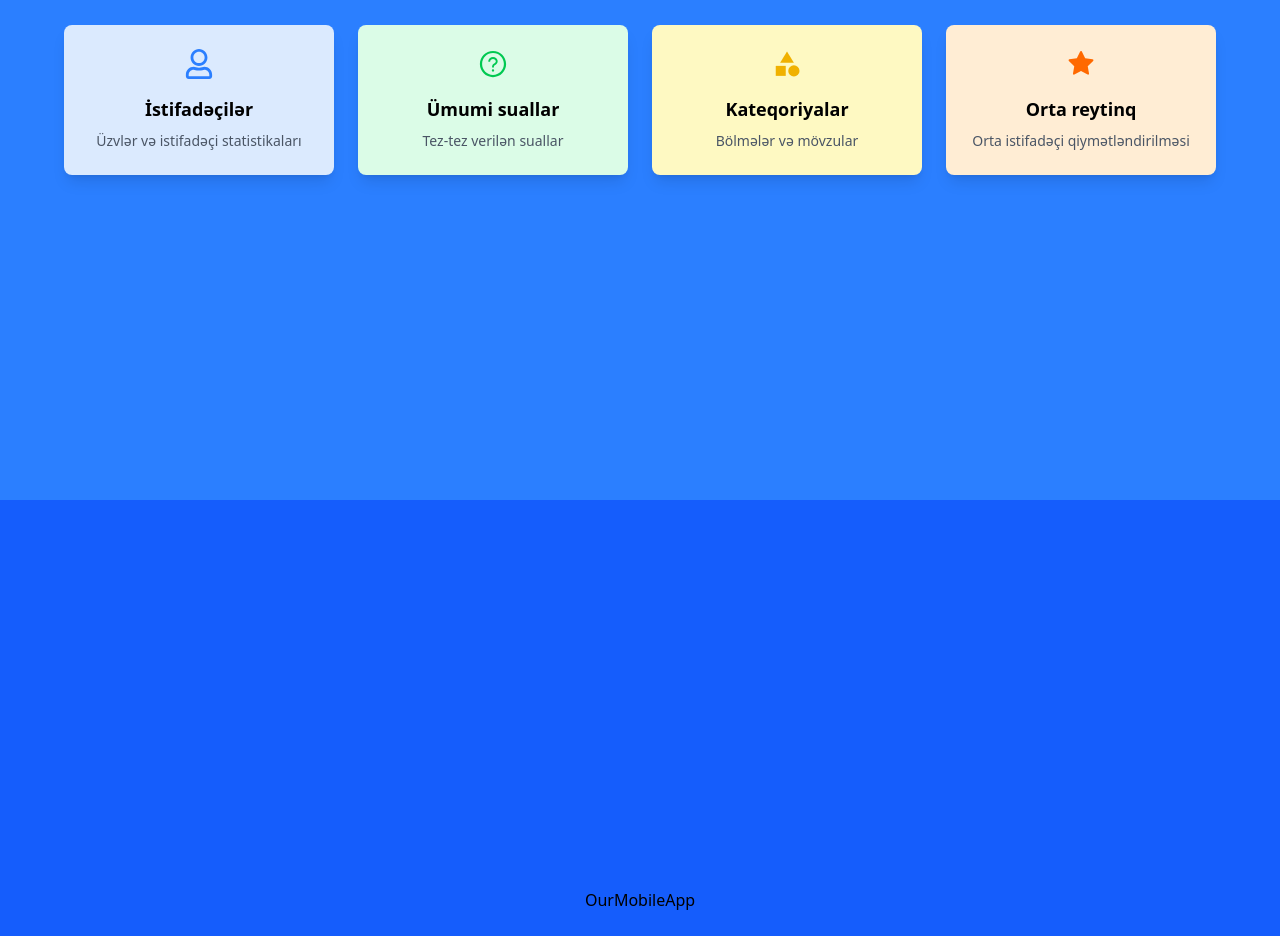
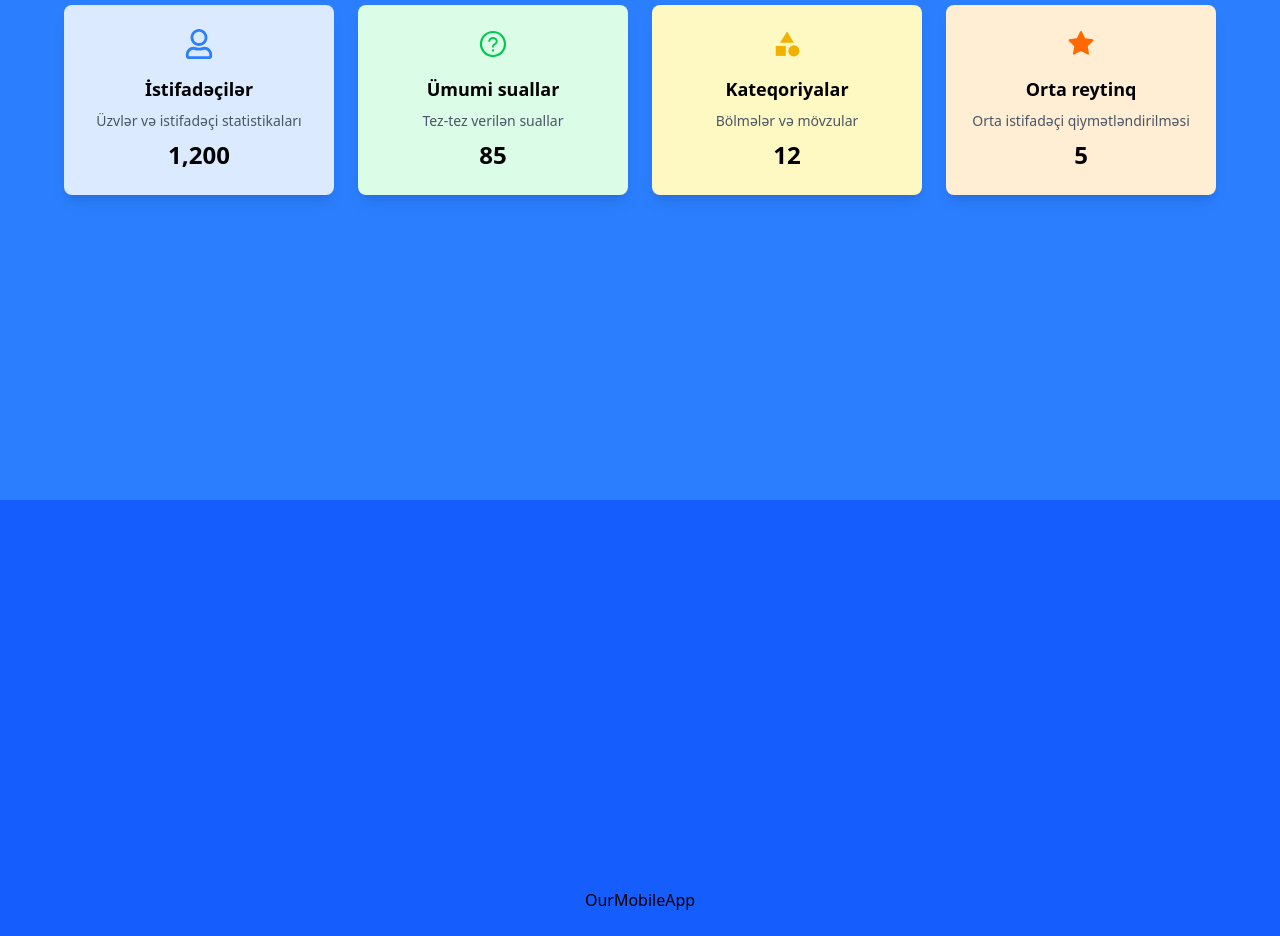
Before and after one commit to Aghakarim-23/exam-frontend, a React (Vite) app: page / in a window 1280 px wide. Shown: the part 3580-4516 px from the top of the page. Built offline with nearby package versions, Linux system fonts and the light colour scheme; no server answers.

Commit message:
install: react-intersection-observer package

```diff
--- a/package.json
+++ b/package.json
@@ -17,6 +17,7 @@
     "react-countup": "^6.5.3",
     "react-dom": "^19.2.0",
     "react-icons": "^5.5.0",
+    "react-intersection-observer": "^10.0.3",
     "react-router-dom": "^7.13.0",
     "react-toastify": "^11.0.5",
     "tailwindcss": "^4.1.18"
--- a/src/components/home/ProgressAndSuccess.jsx
+++ b/src/components/home/ProgressAndSuccess.jsx
@@ -2,6 +2,8 @@ import React from "react";
 import { FaRegUser } from "react-icons/fa";
 import { AiOutlineQuestionCircle, AiFillStar } from "react-icons/ai";
 import { MdCategory } from "react-icons/md";
+import CountUp from "react-countup";
+import { useInView } from "react-intersection-observer";
 
 const ProgressAndSuccess = () => {
   const cards = [
@@ -10,30 +12,43 @@ const ProgressAndSuccess = () => {
       desc: "Üzvlər və istifadəçi statistikaları",
       icon: <FaRegUser size={30} className="text-blue-500" />,
       bg: "bg-blue-100",
+      value: 1200,
     },
     {
       title: "Ümumi suallar",
       desc: "Tez-tez verilən suallar",
       icon: <AiOutlineQuestionCircle size={30} className="text-green-500" />,
       bg: "bg-green-100",
+      value: 85,
     },
     {
       title: "Kateqoriyalar",
       desc: "Bölmələr və mövzular",
       icon: <MdCategory size={30} className="text-yellow-500" />,
       bg: "bg-yellow-100",
+      value: 12,
     },
     {
       title: "Orta reytinq",
       desc: "Orta istifadəçi qiymətləndirilməsi",
       icon: <AiFillStar size={30} className="text-orange-500" />,
       bg: "bg-orange-100",
+      value: 4.8,
     },
   ];
 
+  // Intersection Observer
+  const { ref, inView } = useInView({
+    triggerOnce: true, // bir dəfə animasiya
+    threshold: 0.3,    // 30% görünəndə başlasın
+  });
+
   return (
     <div className="min-h-screen flex justify-center items-center bg-blue-500 p-6">
-      <div className="grid grid-cols-1 sm:grid-cols-2 md:grid-cols-4 gap-6 w-full max-w-6xl">
+      <div
+        ref={ref} // burada observeri bağlayırıq
+        className="grid grid-cols-1 sm:grid-cols-2 md:grid-cols-4 gap-6 w-full max-w-6xl"
+      >
         {cards.map((card, idx) => (
           <div
             key={idx}
@@ -42,6 +57,13 @@ const ProgressAndSuccess = () => {
             <div className="mb-4">{card.icon}</div>
             <h2 className="text-lg font-semibold mb-2">{card.title}</h2>
             <p className="text-gray-600 text-sm">{card.desc}</p>
+            <p className="text-2xl font-bold mt-2">
+              {inView ? (
+                <CountUp end={card.value} duration={2} />
+              ) : (
+                0
+              )}
+            </p>
           </div>
         ))}
       </div>
```
Also changed, not shown: 1 other file (tests, documents, lock files or other folders).
